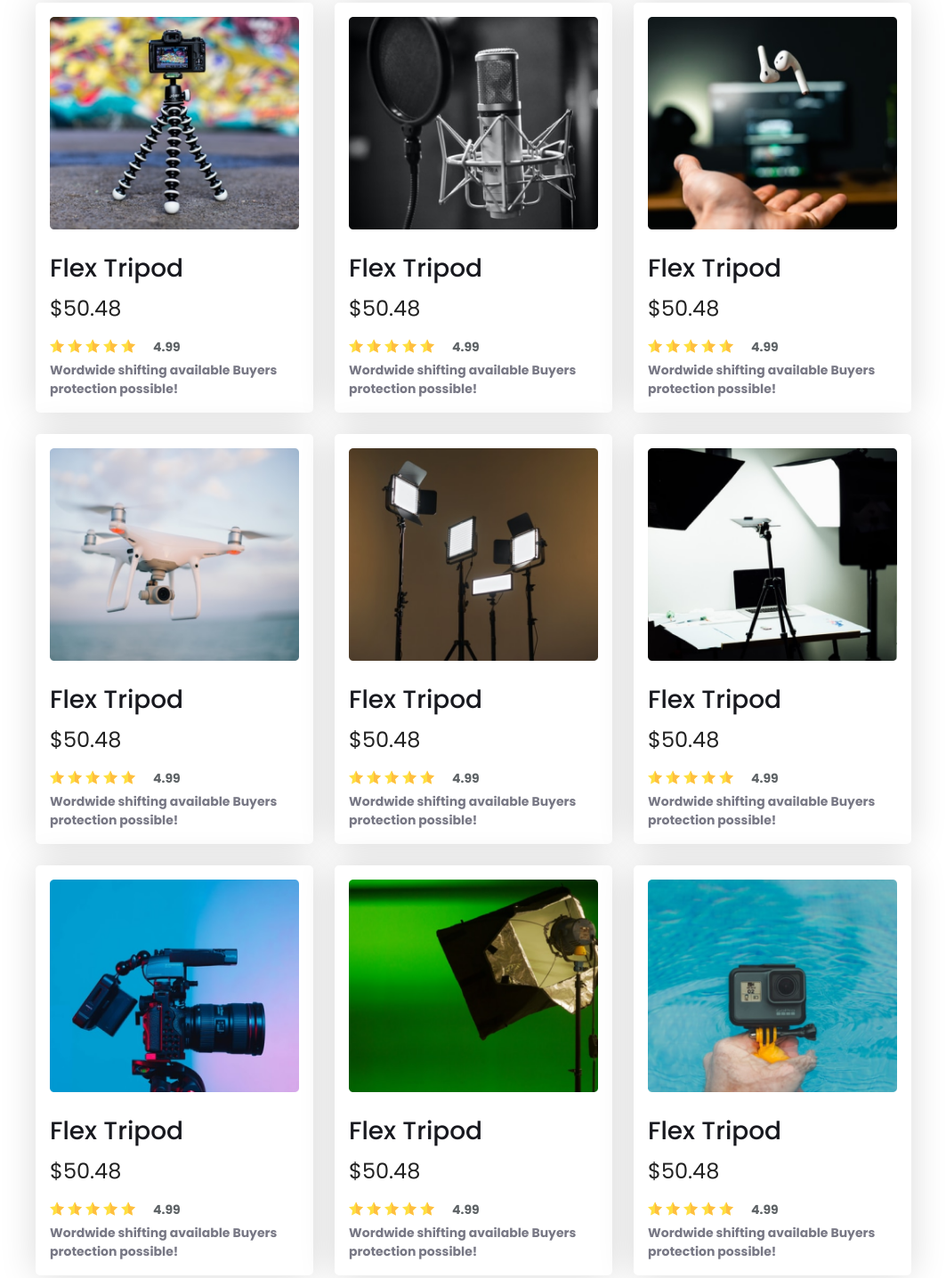
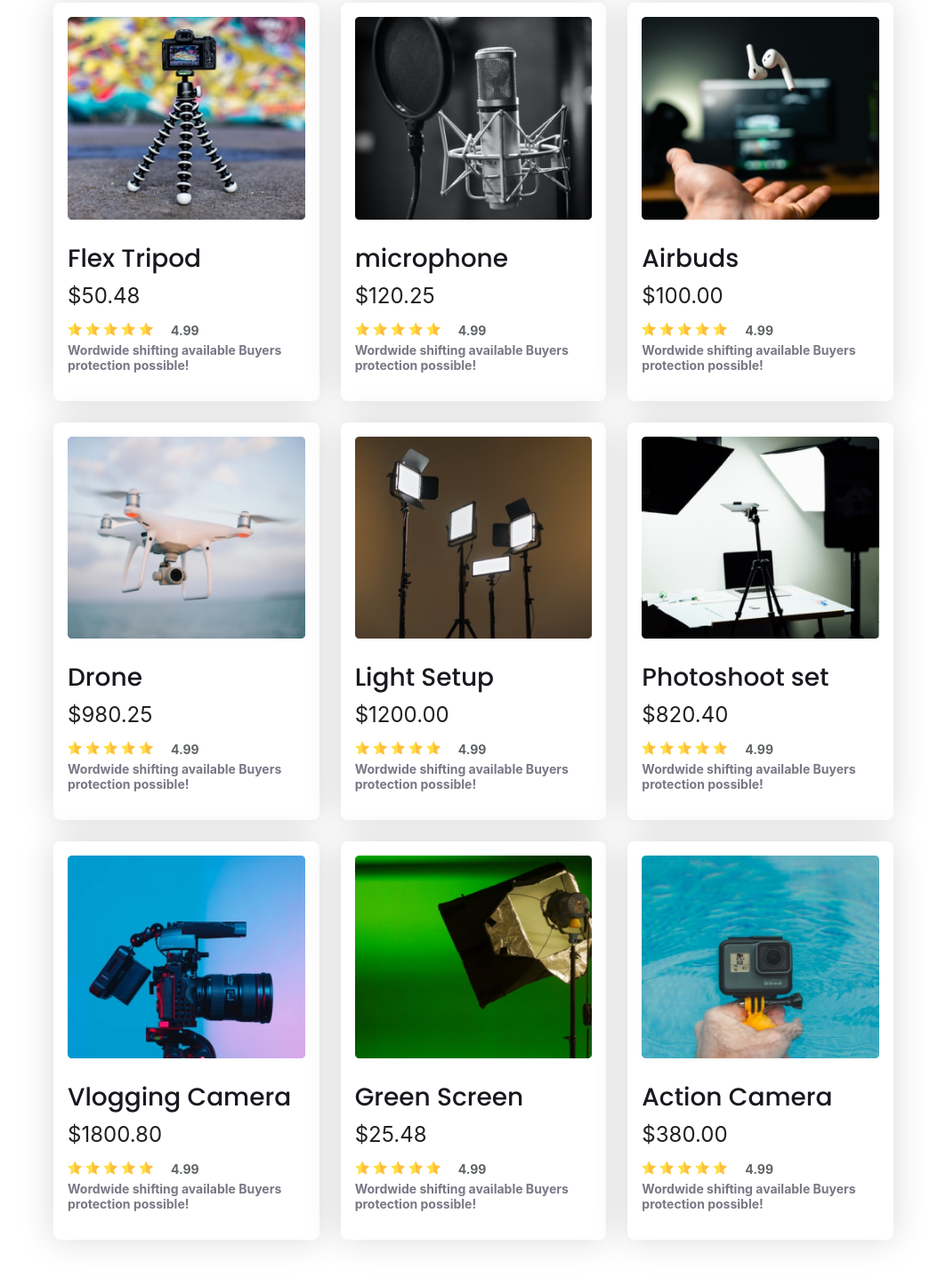
Before and after one commit to hellosiyam/mi-two-mo-ten-practice-2, a plain HTML site: page index.html in a window 1280 px wide. Shown: the part 1006-2443 px from the top of the page at 89% size, without its empty margins (108-1171 px from the left). Drawn offline with Linux system fonts and the light colour scheme.

Commit message:
fix some isshu for product card

```diff
--- a/index.html
+++ b/index.html
@@ -71,8 +71,8 @@
                 </div>
                 <div class="card">
                     <img class="card-img" src="recorces/images/mic.png" alt="" srcset="">
-                    <h3>Flex Tripod</h3>
-                    <h5>$50.48</h5>
+                    <h3>microphone</h3>
+                    <h5>$120.25</h5>
                     <div class="star">
                         <img src="recorces/logos/star.png" alt="" srcset="">
                         <img src="recorces/logos/star.png" alt="" srcset="">
@@ -88,8 +88,8 @@
                 </div>
                 <div class="card">
                     <img class="card-img" src="recorces/images/airpod.png" alt="" srcset="">
-                    <h3>Flex Tripod</h3>
-                    <h5>$50.48</h5>
+                    <h3>Airbuds</h3>
+                    <h5>$100.00</h5>
                     <div class="star">
                         <img src="recorces/logos/star.png" alt="" srcset="">
                         <img src="recorces/logos/star.png" alt="" srcset="">
@@ -105,8 +105,8 @@
                 </div>
                 <div class="card">
                     <img class="card-img" src="recorces/images/drone.png" alt="" srcset="">
-                    <h3>Flex Tripod</h3>
-                    <h5>$50.48</h5>
+                    <h3>Drone</h3>
+                    <h5>$980.25</h5>
                     <div class="star">
                         <img src="recorces/logos/star.png" alt="" srcset="">
                         <img src="recorces/logos/star.png" alt="" srcset="">
@@ -122,8 +122,8 @@
                 </div>
                 <div class="card">
                     <img class="card-img" src="recorces/images/lights.png" alt="" srcset="">
-                    <h3>Flex Tripod</h3>
-                    <h5>$50.48</h5>
+                    <h3>Light Setup</h3>
+                    <h5>$1200.00</h5>
                     <div class="star">
                         <img src="recorces/logos/star.png" alt="" srcset="">
                         <img src="recorces/logos/star.png" alt="" srcset="">
@@ -139,8 +139,8 @@
                 </div>
                 <div class="card">
                     <img class="card-img" src="recorces/images/setup.png" alt="" srcset="">
-                    <h3>Flex Tripod</h3>
-                    <h5>$50.48</h5>
+                    <h3>Photoshoot set</h3>
+                    <h5>$820.40</h5>
                     <div class="star">
                         <img src="recorces/logos/star.png" alt="" srcset="">
                         <img src="recorces/logos/star.png" alt="" srcset="">
@@ -156,8 +156,8 @@
                 </div>
                 <div class="card">
                     <img class="card-img" src="recorces/images/camera.png" alt="" srcset="">
-                    <h3>Flex Tripod</h3>
-                    <h5>$50.48</h5>
+                    <h3>Vlogging Camera</h3>
+                    <h5>$1800.80</h5>
                     <div class="star">
                         <img src="recorces/logos/star.png" alt="" srcset="">
                         <img src="recorces/logos/star.png" alt="" srcset="">
@@ -173,8 +173,8 @@
                 </div>
                 <div class="card">
                     <img class="card-img" src="recorces/images/single-light.png" alt="" srcset="">
-                    <h3>Flex Tripod</h3>
-                    <h5>$50.48</h5>
+                    <h3>Green Screen</h3>
+                    <h5>$25.48</h5>
                     <div class="star">
                         <img src="recorces/logos/star.png" alt="" srcset="">
                         <img src="recorces/logos/star.png" alt="" srcset="">
@@ -190,8 +190,8 @@
                 </div>
                 <div class="card">
                     <img class="card-img" src="recorces/images/action.png" alt="" srcset="">
-                    <h3>Flex Tripod</h3>
-                    <h5>$50.48</h5>
+                    <h3>Action Camera</h3>
+                    <h5>$380.00</h5>
                     <div class="star">
                         <img src="recorces/logos/star.png" alt="" srcset="">
                         <img src="recorces/logos/star.png" alt="" srcset="">
--- a/styles/style.css
+++ b/styles/style.css
@@ -91,7 +91,7 @@ button{
 
 /* <!-- Popular Collection --> */
 .popular-collection{
-  padding: 60px 140px;
+  padding: 60px 160px;
 }
 .collection-tittle{
   text-align: center;
@@ -109,7 +109,7 @@ button{
   row-gap: 24px;
 }
 .card{
-  border-radius: 0.3125rem;
+  border-radius: 8px;
   background: #FFF;
   box-shadow: 0px 0px 40px 0px rgba(0, 0, 0, 0.15);
   padding: 16px;
@@ -129,6 +129,7 @@ button{
   color: rgba(0, 0, 0, 0.87);
   font-size: 1.5rem;
   font-weight: 400;
+  font-family: Inter;
   margin-top: 0.38rem;
   margin-bottom: 0.50rem;
 }
@@ -142,15 +143,17 @@ button{
   margin-top: 0.50rem;
   margin-bottom: 0.30rem;
   color: #5E6366;
+  font-family: Inter;
   font-size: 0.875rem;
   font-weight: 700;
 }
 .card h6{
+  font-family: Inter;
   color: #787885;
   font-size: 0.875rem;
   font-weight: 700;
   margin-top: 0rem;
-  margin-bottom: 0rem;
+  margin-bottom: 1rem;
 }
 
 
```
